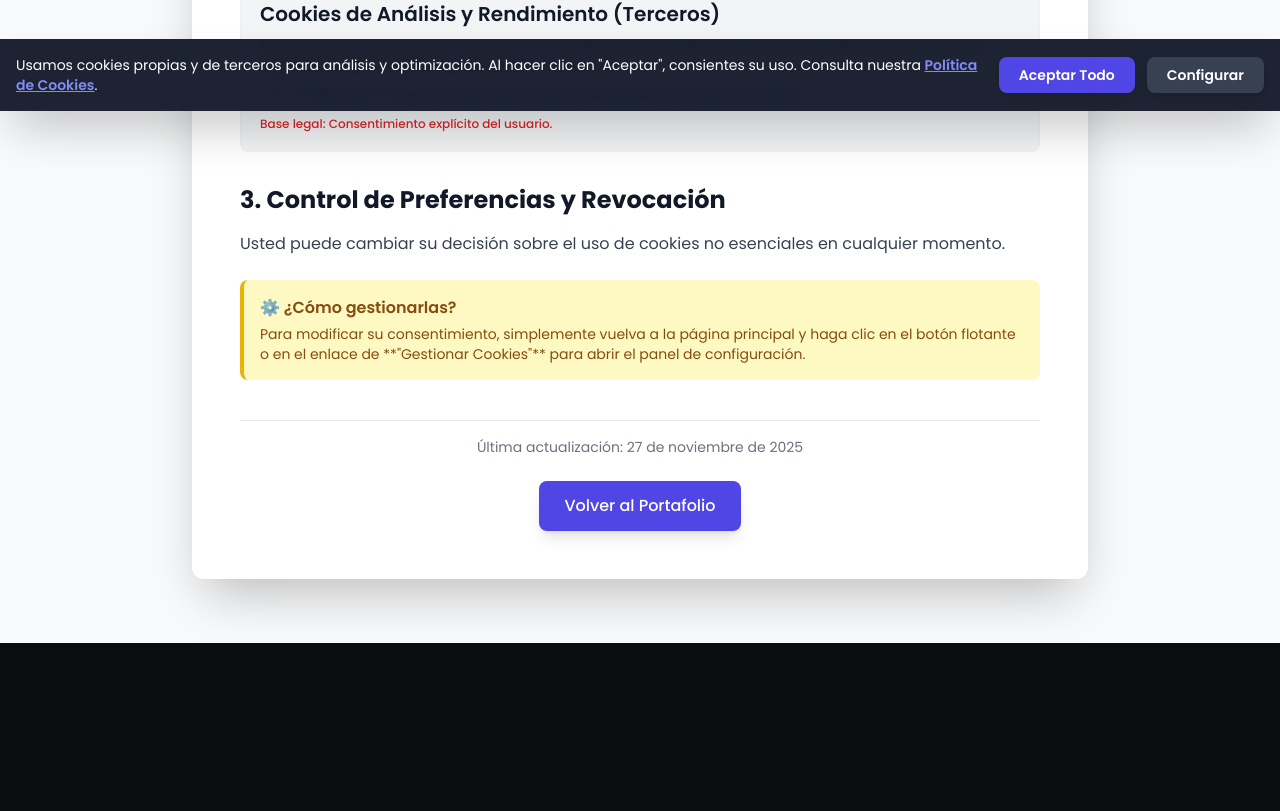
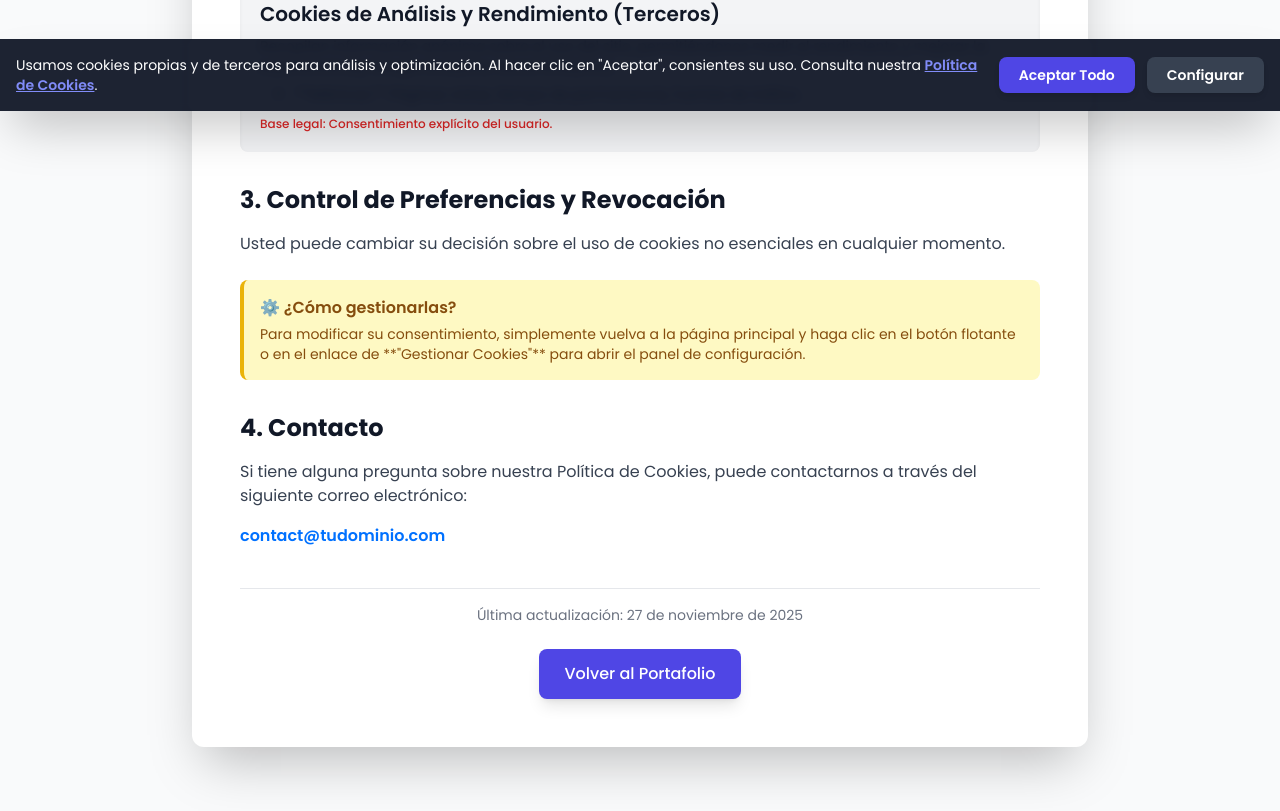
Before and after one commit to LSCF84/portfolio.nextjs.vercel.app, a Next.js app: page /politica-cookies in a window 1280 px wide. Shown: the part 689-1500 px from the top of the page. Before the commit the page ends 1332 px from the top, so only its background shows below. Built offline with nearby package versions, Linux system fonts and the light colour scheme; what tailwindcss-debug-screens would draw is missing.

Commit message:
Update page.tsx

```diff
--- a/src/app/politica-cookies/page.tsx
+++ b/src/app/politica-cookies/page.tsx
@@ -1,7 +1,7 @@
 import Link from 'next/link';
 import { Metadata } from 'next';
 
-// Nota: La fuente Poppins ya está cargada en el layout principal
+// Nota: La fuente Poppins ya está cargada en el layout principal.
 
 export const metadata: Metadata = {
   title: 'Política de Cookies | LSCF Development Hub',
@@ -11,6 +11,7 @@ export const metadata: Metadata = {
 const CookiePolicyPage = () => {
   const lastUpdated = "27 de noviembre de 2025";
   const siteUrl = "https://portfolio-nextjs-vercel-app.vercel.app/";
+  const contactEmail = "contact@tudominio.com"; // **IMPORTANTE: Reemplaza con tu email de contacto real**
 
   // Definición de colores principales usados consistentemente con el tema general
   const primaryColor = 'text-indigo-600 dark:text-indigo-400';
@@ -104,6 +105,19 @@ const CookiePolicyPage = () => {
             </p>
         </div>
 
+        {/* Nueva Sección 4: Contacto */}
+        <h2 className={`text-2xl font-bold ${titleColor} mt-8 mb-4`}>
+          4. Contacto
+        </h2>
+        <p className={`mb-4 ${textColor}`}>
+            Si tiene alguna pregunta sobre nuestra Política de Cookies, puede contactarnos a través del siguiente correo electrónico:
+        </p>
+        <p className={`font-semibold ${primaryColor}`}>
+            <a href={`mailto:${contactEmail}`} className="hover:underline transition-opacity">
+                {contactEmail}
+            </a>
+        </p>
+
         <p className={`text-sm text-gray-500 dark:text-gray-400 mt-10 text-center border-t border-gray-200 dark:border-gray-700 pt-4`}>
             Última actualización: {lastUpdated}
         </p>
```
